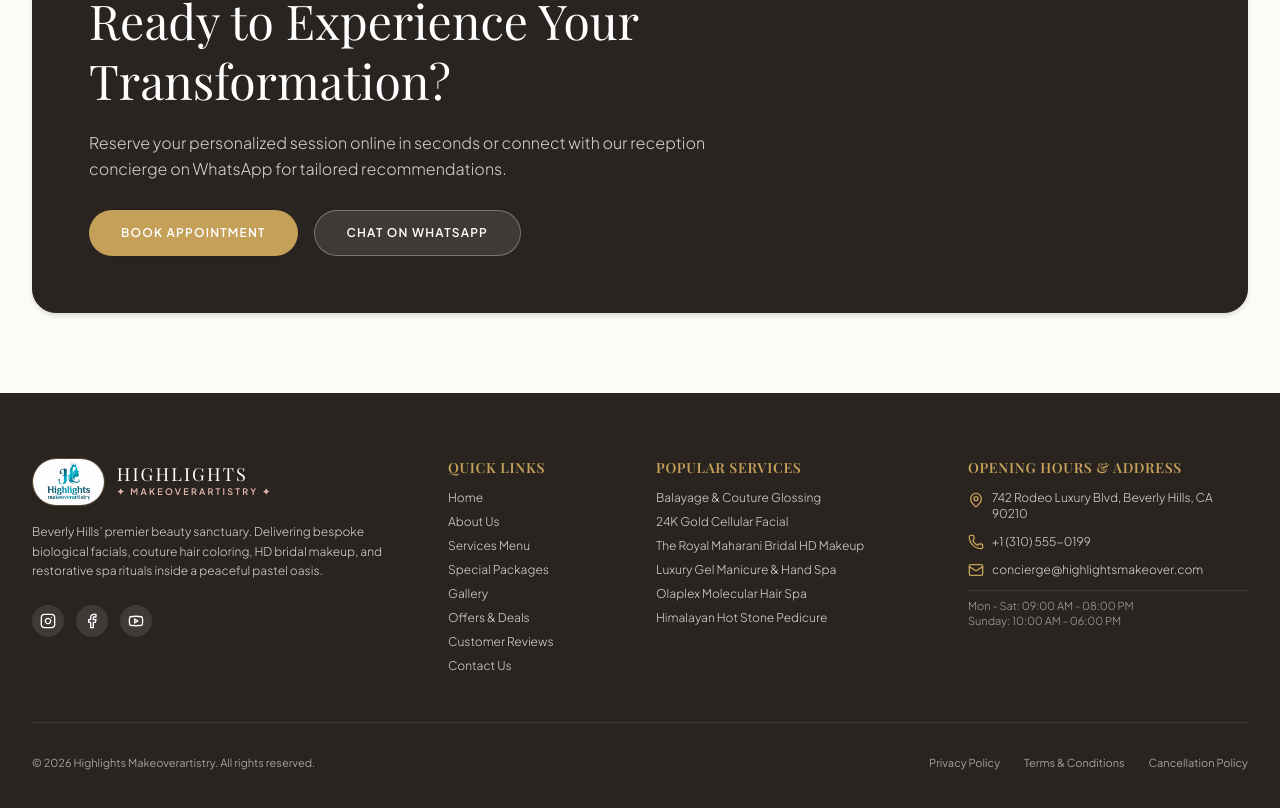
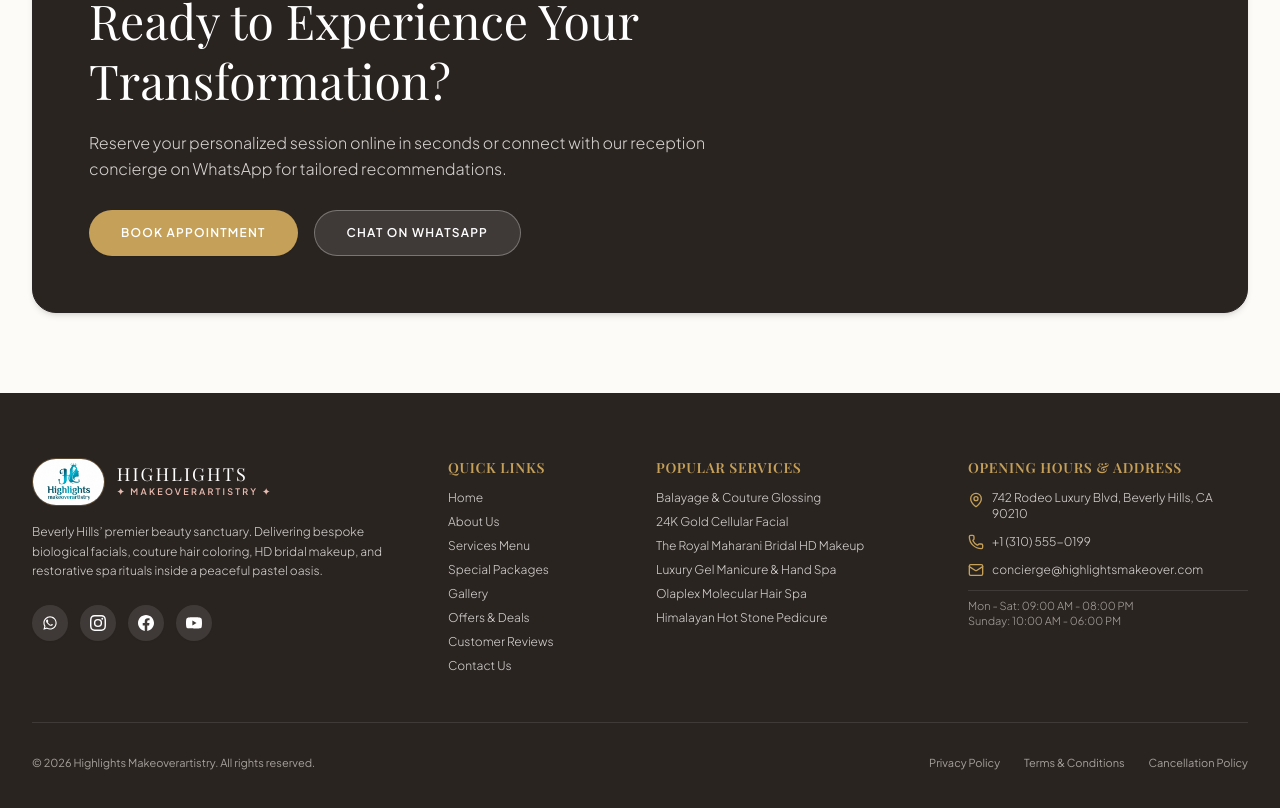
Before and after one commit to bupesh-dev2004/Highlights_Parlour, a React (Vite) app: page / in a window 1280 px wide. Shown: the part 5317-6125 px from the top of the page. Built offline with nearby package versions, Linux system fonts and the light colour scheme; a web font is replaced by a local one.

Commit message:
Footer changed

```diff
--- a/src/App.tsx
+++ b/src/App.tsx
@@ -218,7 +218,7 @@
           initial={{ opacity: 0 }}
           animate={{ opacity: 1 }}
           transition={{ duration: 0.8, ease: "easeOut" }}
-          className="flex flex-col min-h-screen bg-brand-cream text-brand-charcoal overflow-x-hidden selection:bg-brand-rose selection:text-brand-charcoal pb-16 md:pb-0"
+          className="flex flex-col min-h-screen bg-brand-cream text-brand-charcoal overflow-x-hidden selection:bg-brand-rose selection:text-brand-charcoal pb-0"
         >
           {/* Header */}
           <Header
--- a/src/components/Footer.tsx
+++ b/src/components/Footer.tsx
@@ -1,4 +1,37 @@
-import { Phone, Mail, MapPin, Instagram, Facebook, Youtube, Heart } from 'lucide-react';
+import { Phone, Mail, MapPin } from 'lucide-react';
+
+// Authentic Official Brand SVG Icons
+function WhatsAppIcon({ className = "w-4 h-4" }: { className?: string }) {
+  return (
+    <svg className={className} viewBox="0 0 24 24" fill="currentColor" aria-hidden="true">
+      <path d="M12.04 2C6.58 2 2.13 6.45 2.13 11.91C2.13 13.66 2.59 15.36 3.45 16.86L2.05 22L7.3 20.62C8.75 21.41 10.38 21.83 12.04 21.83C17.5 21.83 21.95 17.38 21.95 11.92C21.95 9.27 20.92 6.78 19.05 4.91C17.18 3.03 14.69 2 12.04 2ZM12.05 20.16C10.57 20.16 9.12 19.76 7.85 19.01L7.55 18.83L4.43 19.65L5.26 16.61L5.06 16.29C4.24 14.99 3.8 13.47 3.8 11.91C3.8 7.37 7.5 3.67 12.05 3.67C14.25 3.67 16.31 4.53 17.87 6.09C19.42 7.65 20.28 9.72 20.28 11.92C20.28 16.46 16.58 20.16 12.05 20.16ZM16.57 14.39C16.32 14.27 15.11 13.67 14.89 13.59C14.66 13.51 14.5 13.47 14.33 13.72C14.16 13.97 13.69 14.52 13.54 14.69C13.4 14.86 13.25 14.88 13 14.76C12.75 14.64 11.71 14.3 10.48 13.2C9.52 12.35 8.87 11.3 8.68 10.98C8.5 10.66 8.66 10.49 8.79 10.36C8.9 10.25 9.04 10.07 9.17 9.92C9.3 9.77 9.34 9.66 9.42 9.5C9.5 9.33 9.46 9.19 9.4 9.06C9.34 8.94 8.84 7.72 8.64 7.21C8.43 6.72 8.23 6.79 8.07 6.78C7.92 6.78 7.76 6.77 7.59 6.77C7.42 6.77 7.15 6.84 6.92 7.08C6.69 7.33 6.04 7.94 6.04 9.18C6.04 10.42 6.95 11.61 7.07 11.78C7.2 11.95 8.85 14.5 11.38 15.59C11.98 15.85 12.45 16.01 12.82 16.12C13.42 16.31 13.97 16.29 14.41 16.22C14.89 16.15 15.9 15.61 16.11 15.02C16.32 14.43 16.32 13.93 16.26 13.82C16.2 13.72 16.03 13.66 15.78 13.53L16.57 14.39Z" />
+    </svg>
+  );
+}
+
+function InstagramIcon({ className = "w-4 h-4" }: { className?: string }) {
+  return (
+    <svg className={className} viewBox="0 0 24 24" fill="currentColor" aria-hidden="true">
+      <path d="M12 2.163c3.204 0 3.584.012 4.85.07 3.252.148 4.771 1.691 4.919 4.919.058 1.265.069 1.645.069 4.849 0 3.205-.012 3.584-.069 4.849-.149 3.225-1.664 4.771-4.919 4.919-1.266.058-1.644.07-4.85.07-3.204 0-3.584-.012-4.849-.07-3.26-.149-4.771-1.699-4.919-4.92-.058-1.265-.07-1.644-.07-4.849 0-3.204.013-3.583.07-4.849.149-3.227 1.664-4.771 4.919-4.919 1.266-.057 1.645-.069 4.849-.069ZM12 0C8.741 0 8.333.014 7.053.072 2.695.272.273 2.69.073 7.052.014 8.333 0 8.741 0 12c0 3.259.014 3.668.072 4.948.2 4.358 2.618 6.78 6.98 6.98 1.281.058 1.689.072 4.948.072 3.259 0 3.668-.014 4.948-.072 4.354-.2 6.782-2.618 6.979-6.98.059-1.28.073-1.689.073-4.948 0-3.259-.014-3.667-.072-4.947-.196-4.354-2.617-6.78-6.979-6.98C15.668.014 15.259 0 12 0ZM12 5.838a6.162 6.162 0 1 0 0 12.324 6.162 6.162 0 0 0 0-12.324ZM12 16a4 4 0 1 1 0-8 4 4 0 0 1 0 8ZM18.406 4.155a1.44 1.44 0 1 0 0 2.881 1.44 1.44 0 0 0 0-2.881Z" />
+    </svg>
+  );
+}
+
+function FacebookIcon({ className = "w-4 h-4" }: { className?: string }) {
+  return (
+    <svg className={className} viewBox="0 0 24 24" fill="currentColor" aria-hidden="true">
+      <path d="M24 12.073C24 5.405 18.627 0 12 0S0 5.405 0 12.073C0 18.1 4.388 23.094 10.125 24v-8.437H7.078v-3.49h3.047V9.43c0-3.007 1.792-4.669 4.533-4.669 1.312 0 2.686.235 2.686.235v2.953H15.83c-1.491 0-1.956.925-1.956 1.874v2.25h3.328l-.532 3.49h-2.796V24C19.612 23.094 24 18.1 24 12.073Z" />
+    </svg>
+  );
+}
+
+function YoutubeIcon({ className = "w-4 h-4" }: { className?: string }) {
+  return (
+    <svg className={className} viewBox="0 0 24 24" fill="currentColor" aria-hidden="true">
+      <path d="M23.498 6.186a3.016 3.016 0 0 0-2.122-2.136C19.505 3.545 12 3.545 12 3.545s-7.505 0-9.377.505A3.017 3.017 0 0 0 .502 6.186C0 8.07 0 12 0 12s0 3.93.502 5.814a3.016 3.016 0 0 0 2.122 2.136c1.871.505 9.376.505 9.376.505s7.505 0 9.377-.505a3.015 3.015 0 0 0 2.122-2.136C24 15.93 24 12 24 12s0-3.93-.502-5.814ZM9.545 15.568V8.432L15.818 12l-6.273 3.568Z" />
+    </svg>
+  );
+}
 
 interface FooterProps {
   setCurrentPage: (page: string) => void;
@@ -35,15 +68,50 @@
               Beverly Hills’ premier beauty sanctuary. Delivering bespoke biological facials, couture hair coloring, HD bridal makeup, and restorative spa rituals inside a peaceful pastel oasis.
             </p>
 
-            <div className="flex space-x-3 pt-2">
-              <a href="https://instagram.com" target="_blank" rel="noopener noreferrer" className="w-8 h-8 rounded-full bg-white/10 hover:bg-brand-gold flex items-center justify-center transition-colors text-white" aria-label="Instagram">
-                <Instagram className="w-4 h-4" />
+            {/* Social Media Links with Original Brand Icons */}
+            <div className="flex items-center space-x-3 pt-2">
+              {/* WhatsApp */}
+              <a
+                href="https://wa.me/13105550199?text=Hello%20Highlights%20Makeoverartistry"
+                target="_blank"
+                rel="noopener noreferrer"
+                className="w-9 h-9 rounded-full bg-white/10 hover:bg-emerald-600 flex items-center justify-center transition-all duration-300 text-white hover:scale-110 shadow-xs cursor-pointer"
+                aria-label="WhatsApp"
+              >
+                <WhatsAppIcon className="w-4 h-4" />
               </a>
-              <a href="https://facebook.com" target="_blank" rel="noopener noreferrer" className="w-8 h-8 rounded-full bg-white/10 hover:bg-brand-gold flex items-center justify-center transition-colors text-white" aria-label="Facebook">
-                <Facebook className="w-4 h-4" />
+
+              {/* Instagram */}
+              <a
+                href="https://instagram.com"
+                target="_blank"
+                rel="noopener noreferrer"
+                className="w-9 h-9 rounded-full bg-white/10 hover:bg-gradient-to-tr hover:from-amber-500 hover:via-rose-500 hover:to-purple-600 flex items-center justify-center transition-all duration-300 text-white hover:scale-110 shadow-xs cursor-pointer"
+                aria-label="Instagram"
+              >
+                <InstagramIcon className="w-4 h-4" />
               </a>
-              <a href="https://youtube.com" target="_blank" rel="noopener noreferrer" className="w-8 h-8 rounded-full bg-white/10 hover:bg-brand-gold flex items-center justify-center transition-colors text-white" aria-label="Youtube">
-                <Youtube className="w-4 h-4" />
+
+              {/* Facebook */}
+              <a
+                href="https://facebook.com"
+                target="_blank"
+                rel="noopener noreferrer"
+                className="w-9 h-9 rounded-full bg-white/10 hover:bg-[#1877F2] flex items-center justify-center transition-all duration-300 text-white hover:scale-110 shadow-xs cursor-pointer"
+                aria-label="Facebook"
+              >
+                <FacebookIcon className="w-4 h-4" />
+              </a>
+
+              {/* YouTube */}
+              <a
+                href="https://youtube.com"
+                target="_blank"
+                rel="noopener noreferrer"
+                className="w-9 h-9 rounded-full bg-white/10 hover:bg-[#FF0000] flex items-center justify-center transition-all duration-300 text-white hover:scale-110 shadow-xs cursor-pointer"
+                aria-label="YouTube"
+              >
+                <YoutubeIcon className="w-4 h-4" />
               </a>
             </div>
           </div>
```
